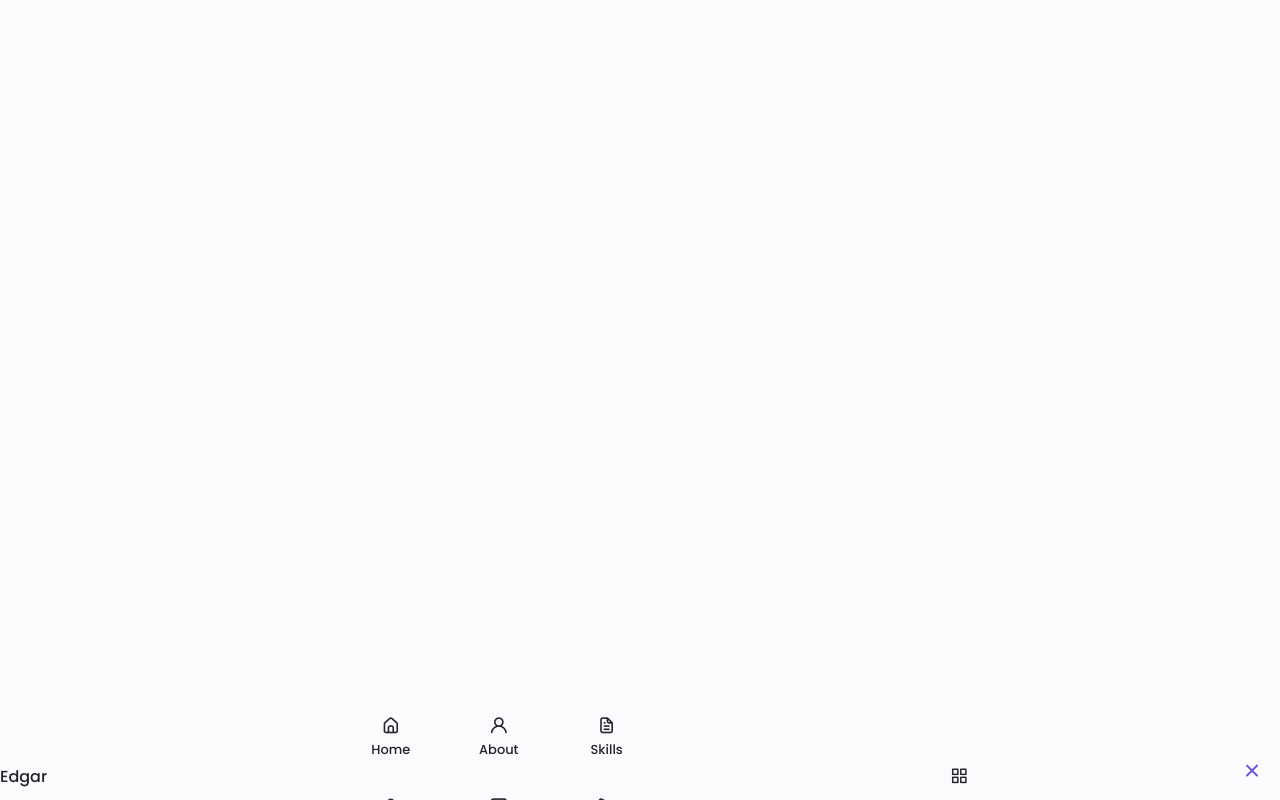
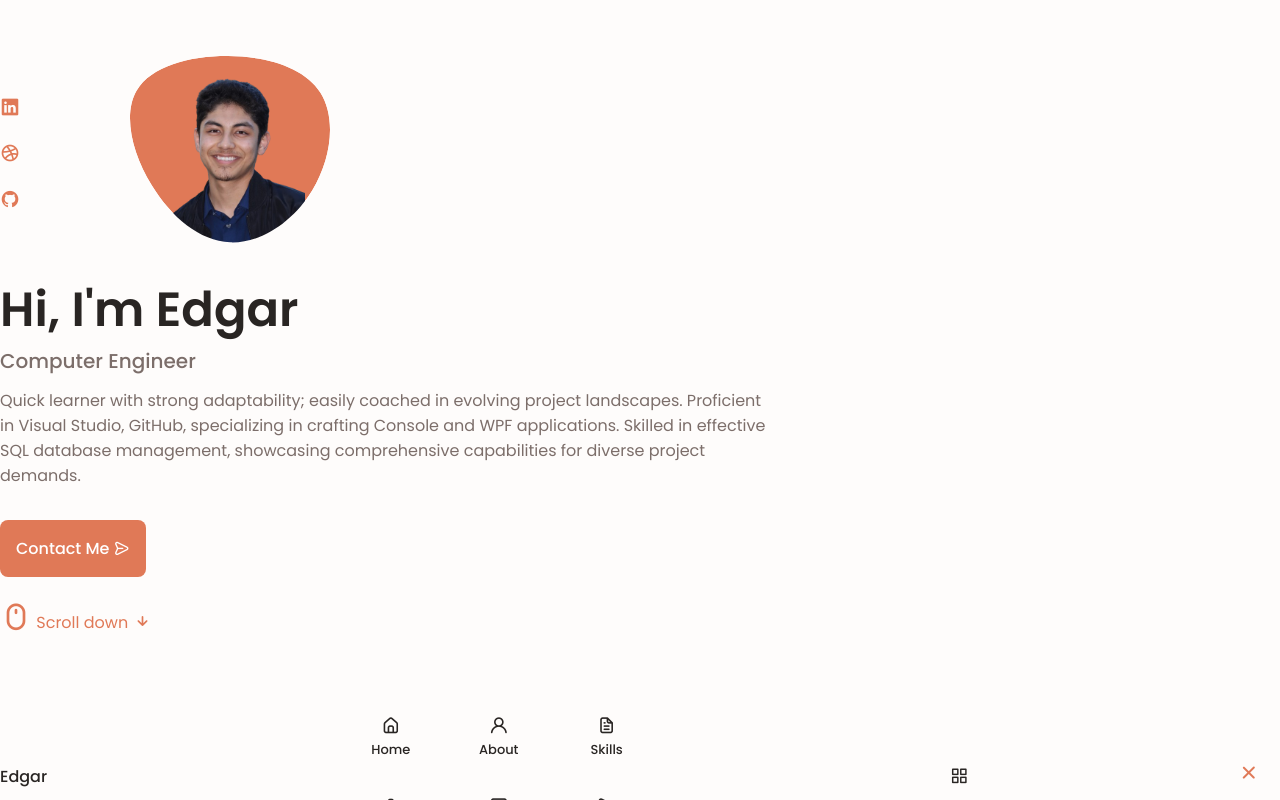
Before and after one commit to cervantesEdgar/cervantesEdgarWebsite, a plain HTML site: page index.html in a window 1280 px wide. Drawn offline with nearby package versions, Linux system fonts and the light colour scheme.

Commit message:
Added images. Structured CSS

```diff
--- a/assets/css/style.css
+++ b/assets/css/style.css
@@ -6,7 +6,7 @@
   --header-height: 3rem;
 
   /*========== Colors ==========*/
-  --hue-color: 250;
+  --hue-color: 15;
 
   --first-color: hsl(var(--hue-color), 69%, 61%);
   --first-color-second: hsl(var(--hue-color), 69%, 61%);
@@ -214,8 +214,8 @@ img {
 
 .nav__close {
   position: absolute;
-  right: 1rem;
-  bottom: 0.5em;
+  right: 1.2rem;
+  bottom: 0.4em;
   font-size: 1.5rem;
   cursor: pointer;
   color: var(--first-color);
@@ -234,7 +234,94 @@ img {
 /* Change Background Header */
 
 /*========== HOME ==========*/
+.home__container{
+  gap: 1rem;
 
+}
+
+.home__content{
+  grid-template-columns: .5fr 3fr;
+  padding-top: 3.5rem;
+  align-items: center;
+}
+
+.home__social{
+  display: grid;
+  grid-template-columns: max-content;
+  row-gap: 1rem;
+}
+
+.home__social-icon{
+  font-size: 1.25rem;
+color: var(--first-color);
+}
+
+.home__social-icon:hover{
+  color: var(--first-color-alt);
+}
+
+.home__blob{
+  width: 200px;
+  fill: var(--first-color);
+}
+
+.home__blob-img{
+  width: 150px;
+}
+
+.home__data{
+  grid-column: 1/3;
+}
+
+.home__title{
+  font-size: var(--big-font-size);
+}
+
+.home__subtitle{
+  font-size: var(--h3-font-size);
+  color: var(--text-color);
+  font-weight: var(--font-medium);
+  margin-bottom: var(--mb-0-75);
+}
+
+.home__description{
+  margin-bottom: var(--mb-2);
+}
+
+.home__scroll{
+  /* display: none; */
+}
+
+.home__scroll-button{
+  color: var(--first-color);
+  transition: 0.3s;
+}
+
+.home__scroll-button:hover{
+  transform: translateY(0.25rem);
+}
+
+.home__scroll-mouse{
+  font-size: 2rem;
+}
+
+.home__scroll-name{
+  font-size: var(--small-font-size);
+  color: var(--title-color);
+  font-weight: var(--font-medium);
+  margin-right: var(--mb-0-25);
+}
+
+.home__scroll-arrow{
+  font-size: 1.25rem;
+}
 /*========== BUTTONS ==========*/
-
+.button{
+  display: inline-block;
+  background-color: var(--first-color);
+  color: #FFF;
+  padding: 1rem;
+  border-radius: .5rem;
+  font-weight: var(--font-medium);
+}
 /*========== ABOUT ==========*/
--- a/assets/js/main.js
+++ b/assets/js/main.js
@@ -9,10 +9,31 @@ if(navToggle){
         navMenu.classList.add('show-menu')
     })
 }
+/*===== Menu Hide =====*/
+/* Validate If Constant Exists*/
+if(navClose){
+    navClose.addEventListener('click', () => {
+        navMenu.classList.remove('show-menu')
+    })
+}
 /*==================== REMOVE MENU MOBILE ====================*/
+const navLink = document.querySelectorAll('.nav__link')
+
+function linkAction(){
+    const navMenu = document.getElementById('nav-menu')
+    // When we click on each nav__link, we remove the show-menu class
+    navMenu.classList.remove('show-menu')
+}
+navLink.forEach(n => n.addEventListener('click', linkAction))
 
 /*==================== ACCORDIAN SKILLS ====================*/
 
 /*==================== QUALIFICATION TABS ====================*/
 
+/*==================== SERVICES MODAL ====================*/
+
+/*==================== PORTFOLIO SWIPER ====================*/
+
+/*==================== TESTIMONIALS ====================*/
+
 //24:39 https://www.youtube.com/watch?v=27JtRAI3QO8&t=357s
--- a/index.html
+++ b/index.html
@@ -4,10 +4,6 @@
     <meta charset="UTF-8" />
     <meta name="viewport" content="width=device-width, initial-scale=1.0" />
     <!--==================== UNICONS ====================-->
-    <link
-      rel="stylesheet"
-      href="https://cdnjs.cloudflare.com/ajax/libs/font-awesome/6.0.0/css/all.min.css"
-    />
     <link
       rel="stylesheet"
       href="https://unicons.iconscout.com/release/v4.0.8/css/line.css"
@@ -68,7 +64,75 @@
       </nav>
     </header>
     <!--==================== MAIN ====================-->
-    <main class="main"></main>
+    <main class="main">
+      <!--==================== HOME ====================-->
+<Ssection class="home section" id="home">
+  <div class="home__container container grid">
+    <div class="home__content grid">
+      <div class="home__social">
+        <a href="https://www.linkedin.com/in/cervantes-edgar/" target="_blank" class="home__social-icon">
+          <i class="uil uil-linkedin"></i>
+        </a>
+        <a href="https://dribbble.com/" target="_blank" class="home__social-icon">
+          <i class="uil uil-dribbble"></i>
+        </a>
+        <a href="https://github.com/cervantesEdgar/" target="_blank" class="home__social-icon">
+          <i class="uil uil-github"></i>
+        </a>
+      </div>
+      <div class="home__img">
+        <svg class="home__blob" viewBox="0 0 200 187" xmlns="http://www.w3.org/2000/svg" xmlns:xlink="http://www.w3.org/1999/xlink">
+          <mask id="mask0" mask-type="alpha">
+              <path d="M190.312 36.4879C206.582 62.1187 201.309 102.826 182.328 134.186C163.346 165.547
+              130.807 187.559 100.226 186.353C69.6454 185.297 41.0228 161.023 21.7403 129.362C2.45775
+              97.8511 -7.48481 59.1033 6.67581 34.5279C20.9871 10.1032 59.7028 -0.149132 97.9666
+              0.00163737C136.23 0.303176 174.193 10.857 190.312 36.4879Z"/>
+          </mask>
+          <g mask="url(#mask0)">
+              <path d="M190.312 36.4879C206.582 62.1187 201.309 102.826 182.328 134.186C163.346
+              165.547 130.807 187.559 100.226 186.353C69.6454 185.297 41.0228 161.023 21.7403
+              129.362C2.45775 97.8511 -7.48481 59.1033 6.67581 34.5279C20.9871 10.1032 59.7028
+              -0.149132 97.9666 0.00163737C136.23 0.303176 174.193 10.857 190.312 36.4879Z"/>
+              <image class="home__blob-img" x='25' y='-25' xlink:href="assets/img/profileNoBack.png"/>
+          </g>
+      </svg>
+      </div>
+      <div class="home__data">
+        <h1 class="home__title">
+          Hi, I'm Edgar
+        </h1>
+        <h3 class="home__subtitle">
+          Computer Engineer
+        </h3>
+        <p class="home__description">
+          Quick learner with strong adaptability; easily coached in evolving project landscapes. Proficient in Visual
+          Studio, GitHub, specializing in crafting Console and WPF applications. Skilled in effective SQL database
+          management, showcasing comprehensive capabilities for diverse project demands.
+        </p>
+        <a href="#contact" class="button button--flex">
+          Contact Me <i class="uil uil-message button__icon"></i>
+        </a>
+      </div>
+    </div>
+    <div class="home__scroll">
+      <a href="#about" class="home__scroll-button button--flex">
+        <i class="uil uil-mouse-alt home__scroll-mouse"></i>
+        <span class="home__scoll-name">Scroll down</span>
+        <i class="uil uil-arrow-down home__scroll-arrow"></i>
+      </a>
+    </div>
+  </div>
+</Ssection>
+      <!--==================== SKILLS ====================-->
+
+      <!--==================== QUALIFICATION ====================-->
+
+      <!--==================== SERVICES ====================-->
+
+      <!--==================== PORTFOLIO ====================-->
+
+      <!--==================== MAIN ====================-->
+    </main>
     <!--==================== FOOTER ====================-->
     <!--==================== SCROLL TOP ====================-->
     <!--==================== SWIPER JS ====================-->
```
Also changed, not shown: assets/img/blob.svg (added), assets/img/blob2.svg (added), assets/img/pattern.svg (added), assets/img/profile.JPG (added), assets/img/profileNoBack.png (added), 3 other files.
